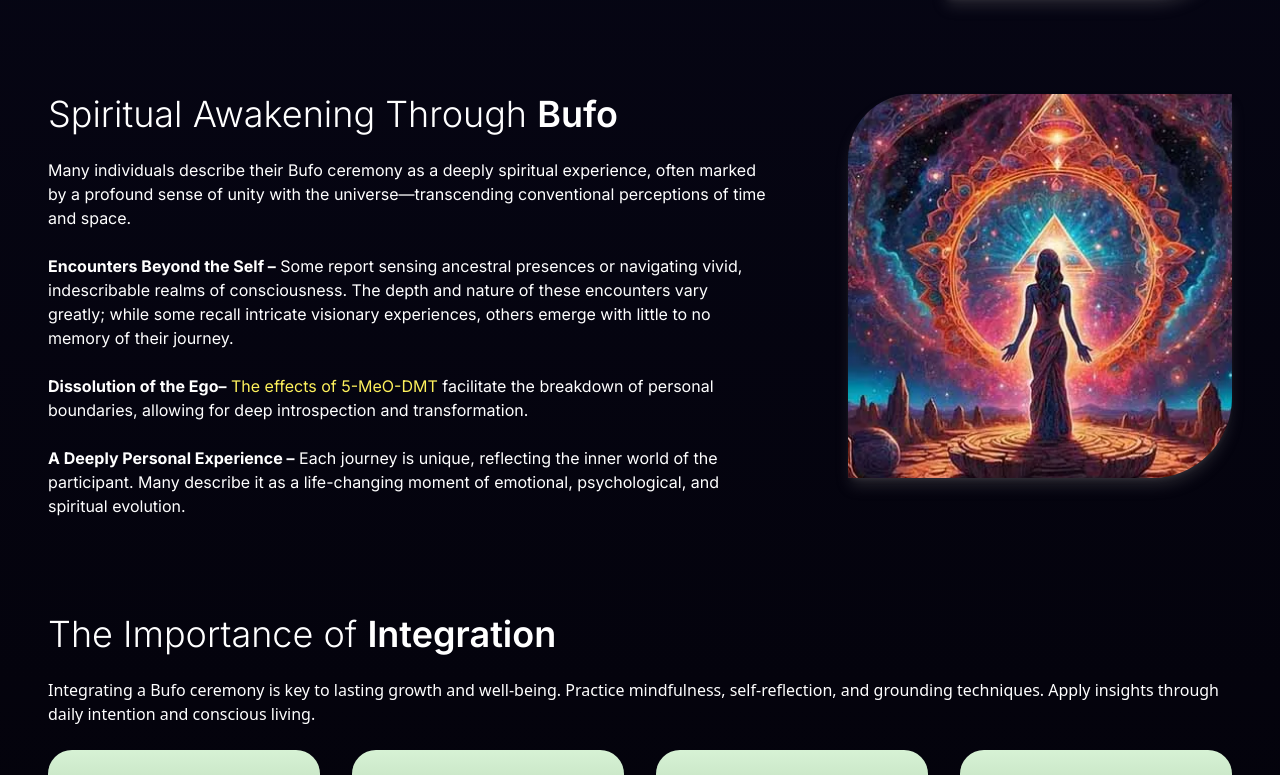
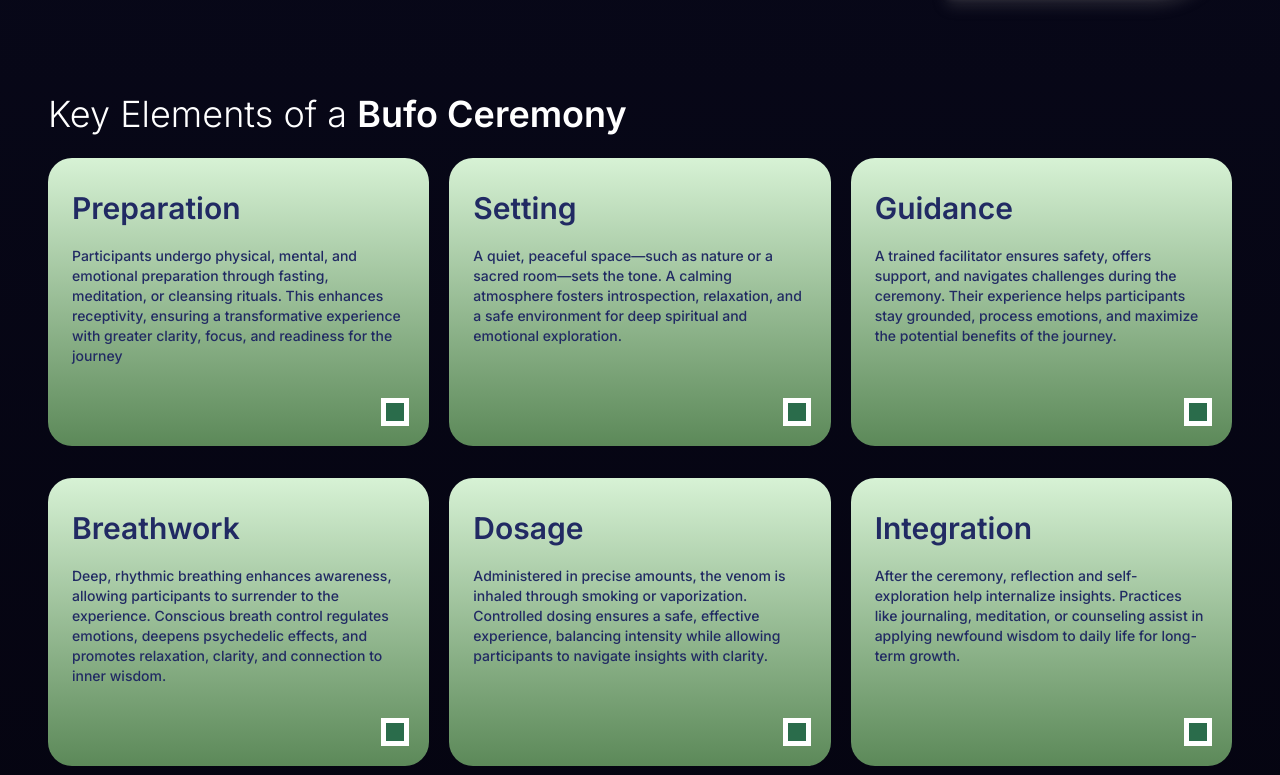
Before and after one commit to htetaungkhant/enrique-website-frontend, a Next.js app: page / in a window 1280 px wide. Shown: the part 4314-5089 px from the top of the page. Built offline with nearby package versions, Linux system fonts and the light colour scheme; a web font is replaced by a local one.

Commit message:
added FirstCGSection

```diff
--- /dev/null
+++ b/components/HomePage/CardsGrid/AnimatedCard.js
@@ -0,0 +1,67 @@
+import { hover, motion } from "motion/react"
+import Image from "next/image";
+
+const AnimatedCard = ({ title, description, children }) => {
+
+    const parentVariants = {
+        initial: {},
+        hover: {},
+    }
+
+    const childVariants1 = {
+        initial: { x: -120, y: 158, opacity: 0 },
+        hover: { x: 0, y: 0, opacity: 1 },
+    };
+
+    const childVariants2 = {
+        initial: { rotate: 0 },
+        hover: { rotate: 45 },
+    };
+
+    const childVariants3 = {
+        initial: { scale: 0, opacity: 1, backgroundColor: "#9a42c6" },
+        hover: { scale: 1 },
+    };
+
+    const textColorVariants = {
+        initial: {
+            opacity: 1,
+            color: "#212A63"
+        },
+        hover: {
+            opacity: [0, 1],
+            color: ["#212A63", "white"],
+        }
+    };
+
+    const gradientOverlayVariants = {
+        initial: { opacity: 0 },
+        hover: { opacity: 1 },
+    };
+
+    return (
+        <motion.div initial="initial" whileHover="hover" variants={parentVariants}>
+            <div className="relative h-80 sm:h-70 md:h-[26rem] lg:h-[24rem] xl:h-72 bg-gradient-to-b from-[#D7F2D5] to-[#5C8959] flex flex-col items-start gap-5 rounded-3xl px-4 py-6 lg:px-6 lg:py-8 inter-font text-[#212A63] overflow-hidden">
+                {title && <motion.h2 variants={textColorVariants} transition={{ duration: 0.5 }} className="z-10 font-semibold text-xl md:text-2xl lg:text-3xl">{title}</motion.h2>}
+                {description && <motion.p variants={textColorVariants} transition={{ duration: 0.5 }} className="z-10 font-medium text-sm">{description}</motion.p>}
+                {children}
+                <motion.div variants={childVariants3} transition={{ duration: 0.5 }} className="absolute bottom-10 right-10 w-[1200px] h-[1200px] rounded-full translate-x-1/2 translate-y-1/2">
+                    <motion.div
+                        className="absolute inset-0 z-0 rounded-full"
+                        style={{
+                            background: "linear-gradient(to bottom, #2EAC25, #768E74)",
+                        }}
+                        variants={gradientOverlayVariants}
+                        transition={{ duration: 0.5 }}
+                    />
+                </motion.div>
+                <motion.div variants={childVariants1} transition={{ duration: 0.5 }} className="absolute bottom-0">
+                    <Image src="/icon/forg.png" width={117} height={117} alt="forg" />
+                </motion.div>
+                <motion.div variants={childVariants2} transition={{ duration: 0.5 }} className="absolute bottom-5 right-5 w-7 h-7 border-5 border-white bg-[#2A6C4B]" />
+            </div>
+        </motion.div>
+    )
+}
+
+export default AnimatedCard;
--- /dev/null
+++ b/components/HomePage/CardsGrid/FirstCGSection.js
@@ -0,0 +1,90 @@
+import { Swiper, SwiperSlide, useSwiper } from "swiper/react";
+import { Navigation, Pagination } from "swiper/modules";
+import AnimatedCard from "./AnimatedCard";
+import { FaArrowLeft, FaArrowRight } from "react-icons/fa6";
+
+const data = [
+    {
+        firstRow: {
+            title: "Preparation",
+            description: "Participants undergo physical, mental, and emotional preparation through fasting, meditation, or cleansing rituals. This enhances receptivity, ensuring a transformative experience with greater clarity, focus, and readiness for the journey",
+        },
+        secondRow: {
+            title: "Breathwork",
+            description: "Deep, rhythmic breathing enhances awareness, allowing participants to surrender to the experience. Conscious breath control regulates emotions, deepens psychedelic effects, and promotes relaxation, clarity, and connection to inner wisdom.",
+        },
+    },
+    {
+        firstRow: {
+            title: "Setting",
+            description: "A quiet, peaceful space—such as nature or a sacred room—sets the tone. A calming atmosphere fosters introspection, relaxation, and a safe environment for deep spiritual and emotional exploration.",
+        },
+        secondRow: {
+            title: "Dosage",
+            description: "Administered in precise amounts, the venom is inhaled through smoking or vaporization. Controlled dosing ensures a safe, effective experience, balancing intensity while allowing participants to navigate insights with clarity.",
+        },
+    },
+    {
+        firstRow: {
+            title: "Guidance",
+            description: "A trained facilitator ensures safety, offers support, and navigates challenges during the ceremony. Their experience helps participants stay grounded, process emotions, and maximize the potential benefits of the journey.",
+        },
+        secondRow: {
+            title: "Integration",
+            description: "After the ceremony, reflection and self-exploration help internalize insights. Practices like journaling, meditation, or counseling assist in applying newfound wisdom to daily life for long-term growth.",
+        },
+    }
+]
+
+const CustomNavigation = () => {
+    const swiper = useSwiper();
+
+    return (
+        <div className="relative flex justify-center mt-6 md:hidden">
+            <button onClick={() => swiper.slidePrev()} className="px-4 py-2 bg-white rounded-l-2xl cursor-pointer">
+                <FaArrowLeft className="text-[#545454]" />
+            </button>
+            <button onClick={() => swiper.slideNext()} className="px-4 py-2 bg-white rounded-r-2xl cursor-pointer">
+                <FaArrowRight className="text-[#545454]" />
+            </button>
+        </div>
+    );
+};
+
+const FirstCGSection = () => {
+
+    return (
+        <section className="fristCgSection p-8 flex flex-col gap-6 lg:p-12">
+            <h2 className="text-white text-2xl inter-font font-light lg:text-4xl">Key Elements of a <strong className="font-semibold">Bufo Ceremony</strong></h2>
+            <div className="relative">
+                <Swiper
+                    modules={[Navigation, Pagination]}
+                    spaceBetween={20}
+                    slidesPerView={1}
+                    breakpoints={{
+                        768: {
+                            slidesPerView: 3,
+                        }
+                    }}
+                    // loop={true}
+                    navigation={false}
+                    className="w-full h-full"
+                >
+                    {
+                        data.map((item, index) => (
+                            <SwiperSlide key={index}>
+                                <div className="flex flex-col gap-8">
+                                    <AnimatedCard title={item.firstRow.title} description={item.firstRow.description} />
+                                    <AnimatedCard title={item.secondRow.title} description={item.secondRow.description} />
+                                </div>
+                            </SwiperSlide>
+                        ))
+                    }
+                    <CustomNavigation />
+                </Swiper>
+            </div>
+        </section>
+    )
+}
+
+export default FirstCGSection;
--- a/pages/index.js
+++ b/pages/index.js
@@ -1,4 +1,5 @@
 import Link from "next/link";
+
 import Banner from "@/components/HomePage/Banner";
 import PageHeader from "@/components/common/PageHeader";
 import InfoSection from "@/components/HomePage/InfoSection";
@@ -8,6 +9,7 @@ import FirstCRSection from "@/components/HomePage/CardsRow/FirstCRSection";
 import SecondCRSection from "@/components/HomePage/CardsRow/SecondCRSection";
 import ThirdCRSection from "@/components/HomePage/CardsRow/ThirdCRSection";
 import Footer from "@/components/HomePage/Footer";
+import FirstCGSection from "@/components/HomePage/CardsGrid/FirstCGSection";
 
 export default function Home() {
 	return (
@@ -54,6 +56,7 @@ export default function Home() {
 				<p className="text-white inter-font">The venom of the Bufo Alvarius toad is carefully extracted through a process known as “milking,” then dried for use. When smoked through a pipe, the heat neutralizes toxic components, allowing the user to inhale only the active 5-MeO-DMT vapor.</p>
 				<p className="text-white inter-font">This method induces a short yet intensely powerful psychedelic experience, often described as more profound than traditional DMT. To ensure safety and maximize the benefits, it is essential to have an experienced guide and follow well-established safety protocols.</p>
 			</InfoSection>
+			<FirstCGSection />
 			<InfoSection image="/image/Bufo.png" reverse={true}>
 				<h2 className="text-white text-2xl inter-font font-light lg:text-4xl">Spiritual Awakening Through <strong className="font-semibold">Bufo</strong></h2>
 				<p className="text-white inter-font">Many individuals describe their Bufo ceremony as a deeply spiritual experience, often marked by a profound sense of unity with the universe—transcending conventional perceptions of time and space.</p>
```
Also changed, not shown: public/icon/forg.png (added).
